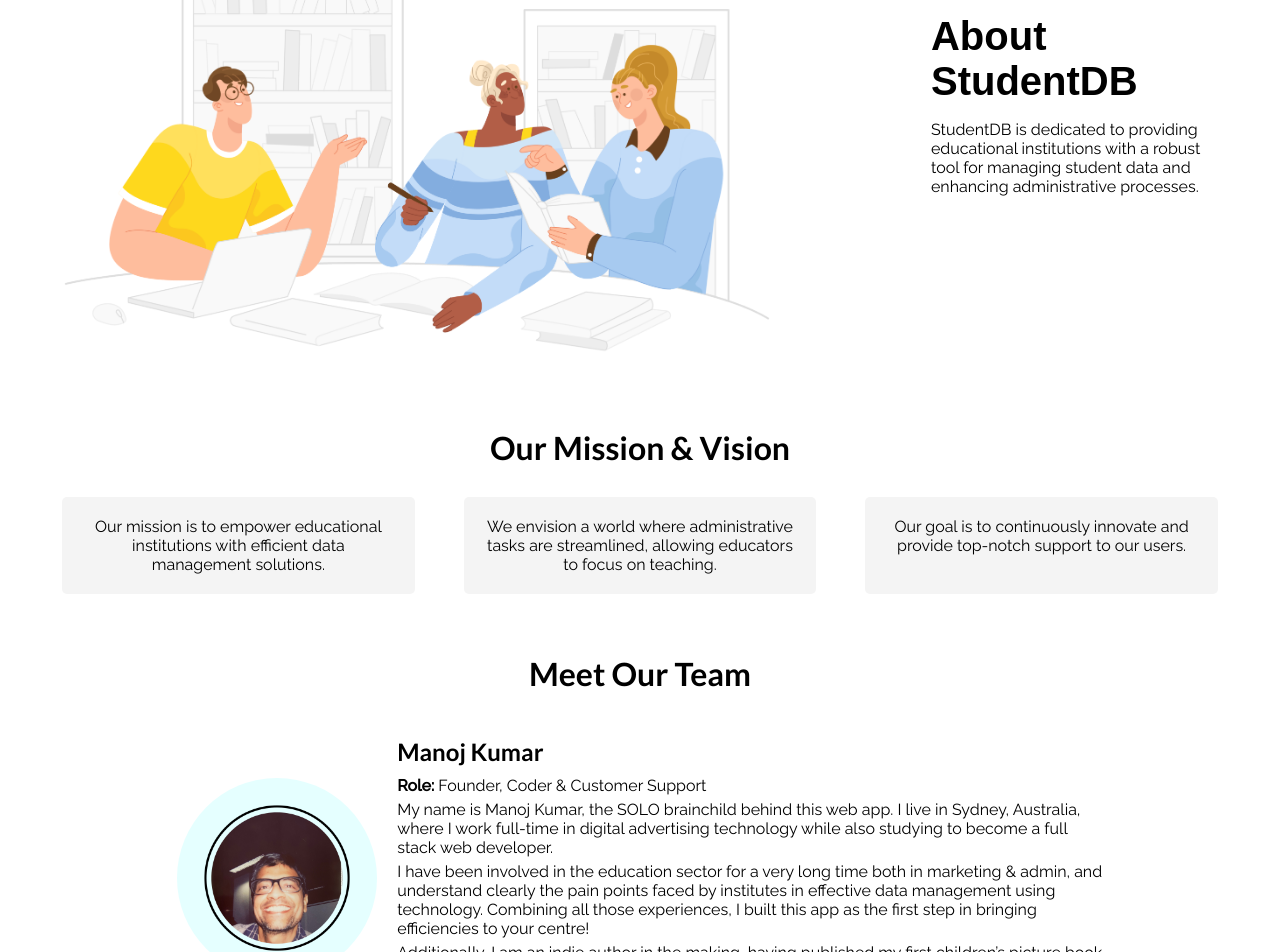
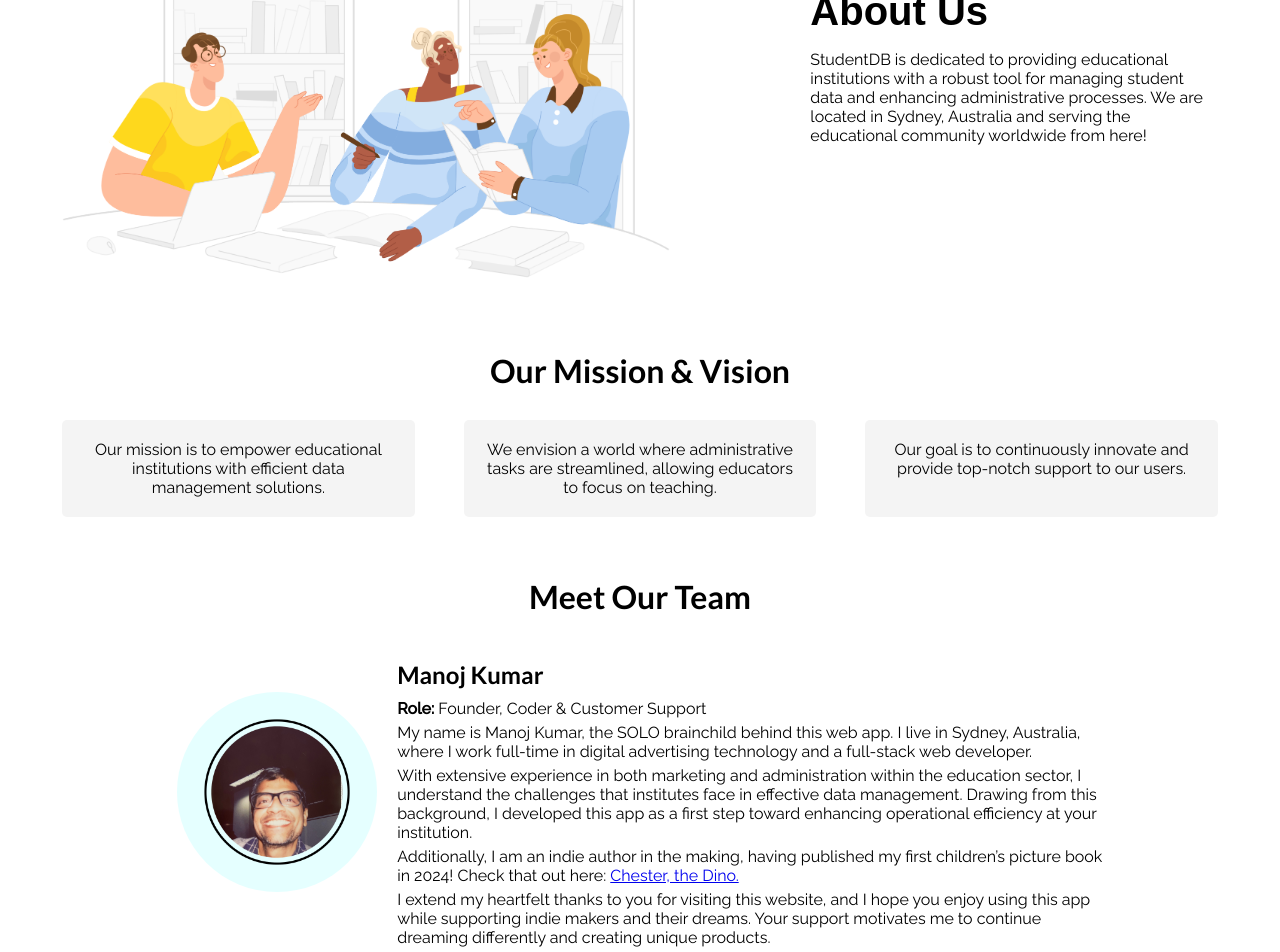
Before and after one commit to emanoj1/studentdb-client, a React (Create React App) app: page /about in a window 1280 px wide. Shown: the part 300-1252 px from the top of the page. Built offline with nearby package versions, Linux system fonts and the light colour scheme; a web font is replaced by a local one.

Commit message:
Add extra content

```diff
--- a/src/components/About.js
+++ b/src/components/About.js
@@ -13,8 +13,8 @@ function About() {
         <img src="/images/about-page-hero-image.png" alt="Hero" />
         </div>
         <div className="hero-content">
-          <h1>About StudentDB</h1>
-          <p>StudentDB is dedicated to providing educational institutions with a robust tool for managing student data and enhancing administrative processes.</p>
+          <h1>About Us</h1>
+          <p>StudentDB is dedicated to providing educational institutions with a robust tool for managing student data and enhancing administrative processes. We are located in Sydney, Australia and serving the educational community worldwide from here!</p>
         </div>
       </div>
 
@@ -44,9 +44,9 @@ function About() {
           <div className="team-content">
             <h3>Manoj Kumar</h3>
             <p><strong>Role:</strong> Founder, Coder & Customer Support</p>
-            <p>My name is Manoj Kumar, the SOLO brainchild behind this web app. I live in Sydney, Australia, where I work full-time in digital advertising technology while also studying to become a full stack web developer.</p>
-            <p>I have been involved in the education sector for a very long time both in marketing & admin, and understand clearly the pain points faced by institutes in effective data management using technology. Combining all those experiences, I built this app as the first step in bringing efficiencies to your centre!  </p>
-            <p>Additionally, I am an indie author in the making, having published my first children’s picture book in 2024!</p>
+            <p>My name is Manoj Kumar, the SOLO brainchild behind this web app. I live in Sydney, Australia, where I work full-time in digital advertising technology and a full-stack web developer.</p>
+            <p>With extensive experience in both marketing and administration within the education sector, I understand the challenges that institutes face in effective data management. Drawing from this background, I developed this app as a first step toward enhancing operational efficiency at your institution.</p>
+            <p>Additionally, I am an indie author in the making, having published my first children’s picture book in 2024! Check that out here: <a href="https://www.chesterthedino.com/" target="_blank">Chester, the Dino.</a></p>
             <p>I extend my heartfelt thanks to you for visiting this website, and I hope you enjoy using this app while supporting indie makers and their dreams. Your support motivates me to continue dreaming differently and creating unique products.</p>
           </div>
         </div>
```
